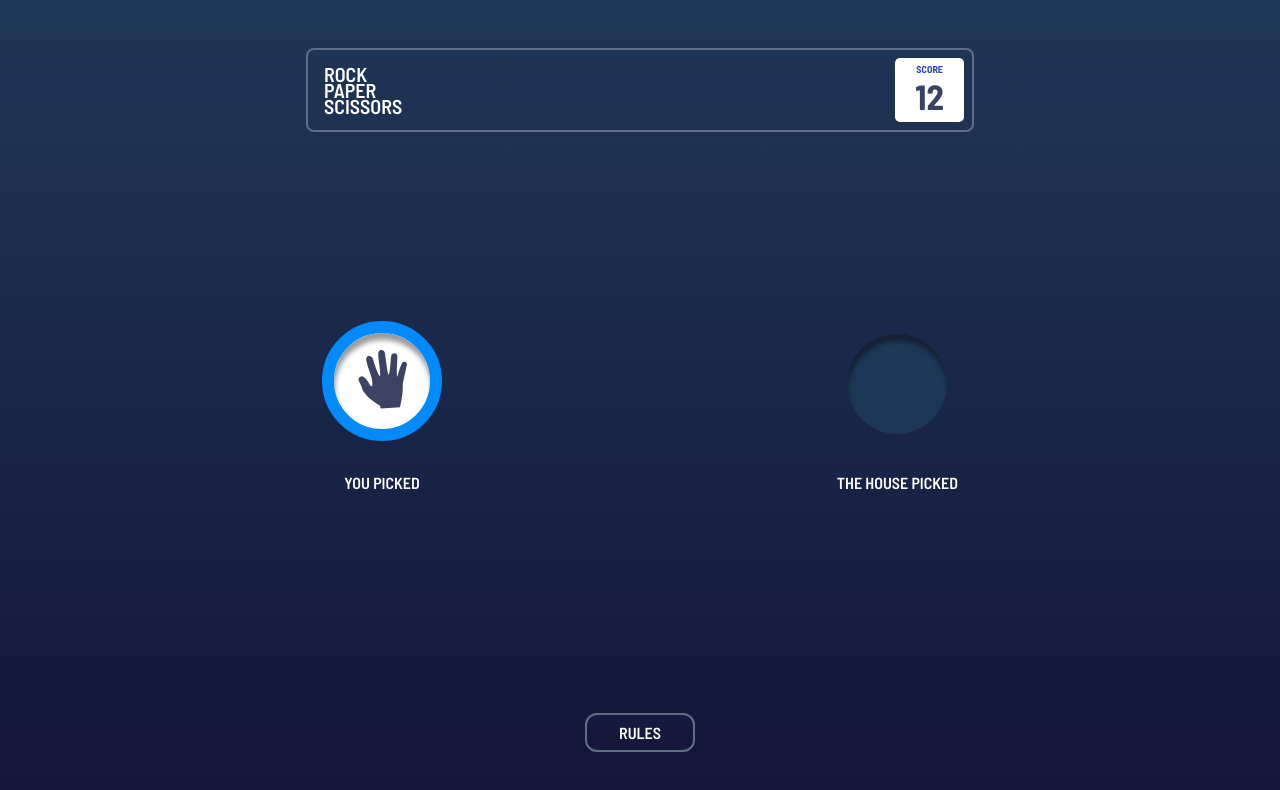
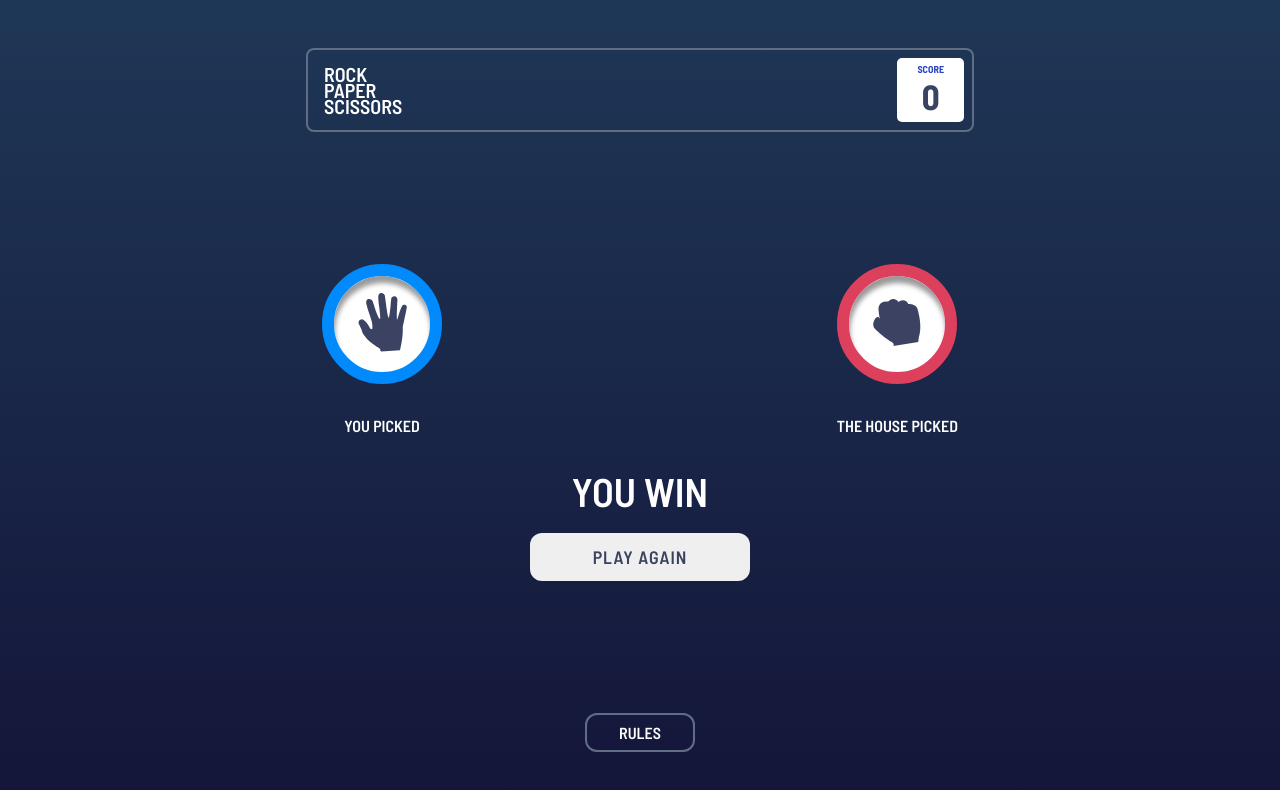
Before and after one commit to Zig94/Rock-Paper-Scissors, a plain HTML site: page index.html in a window 1280 px wide. Both pictures are taken after a click on the button 382 px from the left and 343 px from the top of the page. Drawn offline with Linux system fonts and the light colour scheme.

Commit message:
finished third step

```diff
--- a/css/style.css
+++ b/css/style.css
@@ -142,7 +142,6 @@ body {
 	border-color: var(--paper);
 }
 .rock {
-	margin-top: 0.5em;
 	border-color: var(--rock);
 }
 .scissors {
@@ -153,6 +152,31 @@ body {
     border: none;
     background-color: hsl(214, 47%, 23%);
     margin-top: 1em;
+}
+.win-info {
+	display: flex;
+	flex-direction: column;
+}
+.win-info-text {
+font-size: 4rem;
+}
+.play-again-btn {
+text-transform: uppercase;
+font-size: 1.8rem;
+font-weight: 600;
+padding: .7em 3.5em;
+border: none;
+border-radius: 12px;
+color: var(--dark);
+letter-spacing: 1px;
+margin-top: 1em;
+transition: transform 0.3s;
+}
+.play-again-btn:hover {
+	transform: scale(1.1);
+}
+.play-again-btn:active {
+	transform: scale(1);
 }
 .rules-btn {
 	padding: 0.5em 2em;
@@ -210,7 +234,7 @@ body {
 	border-radius: 50%;
 	background-color: rgb(94, 103, 117, 0.2);
 }
-.win-info {
+.win-modal {
     display: flex;
     align-items: center;
     justify-content: space-evenly;
--- a/index.html
+++ b/index.html
@@ -16,7 +16,7 @@
       <h1 class="game-name">rock <br>paper <br>scissors</h1>
       <div class="score">
         <p>score</p>
-        <p class="points">12</p>
+        <p class="points">0</p>
       </div>
     </div>
 
@@ -28,12 +28,15 @@
           <p class="under-btn hide">you picked</p>
         </div>
         <div class="btn-right">
-          <button class="btn btn-wait hide"></button>
+          <button class="btn btn-wait hide"><img class="img-wait" src="" alt="" class="img"></button>
           <button class="btn scissors game-btn"><img src="./images/icon-scissors.svg" alt="" class="img"></button>
           <p class="under-btn hide">the house picked</p>
         </div>
       </div>
-
+<div class="win-info hide">
+  <p class="win-info-text">you <span class="win-lose">win</span></p>
+  <button class="play-again-btn">play again</button>
+</div>
       <button class="btn rock game-btn"><img src="./images/icon-rock.svg" alt="" class="img"></button>
     </div>
 
@@ -44,17 +47,17 @@
   <div class="modal hide">
     <h2 class="modal-name">rules</h2>
     <div class="modal-box">
-      <div class="win-info">
+      <div class="win-modal">
         <button class="btn modal-btn"><img src="./images/icon-scissors.svg" alt="" class="modal-img"></button>
         <p class="beats">beats</p>
         <button class="btn modal-btn modal-paper"><img src="./images/icon-paper.svg" alt="" class="modal-img"></button>
       </div>
-      <div class="win-info">
+      <div class="win-modal">
         <button class="btn modal-btn modal-paper"><img src="./images/icon-paper.svg" alt="" class="modal-img"></button>
         <p class="beats">beats</p>
         <button class="btn modal-btn"><img src="./images/icon-rock.svg" alt="" class="modal-img"></button>
       </div>
-      <div class="win-info">
+      <div class="win-modal">
         <button class="btn modal-btn"><img src="./images/icon-rock.svg" alt="" class="modal-img"></button>
         <p class="beats">beats</p>
         <button class="btn modal-btn"><img src="./images/icon-scissors.svg" alt="" class="modal-img"></button>
--- a/js/script.js
+++ b/js/script.js
@@ -9,6 +9,13 @@ const waitBtn = document.querySelector('.btn-wait')
 const waitText = document.querySelectorAll('.under-btn')
 const chosenBtn = document.querySelector('.chosen-btn')
 const chosenImg = document.querySelector('.img-chosen')
+const waitImg = document.querySelector('.img-wait')
+const winInfo = document.querySelector('.win-info')
+const winText = document.querySelector('.win-info-text')
+const loseWinText = document.querySelector('.win-lose')
+const points = document.querySelector('.points')
+const btnClasses = ['paper', 'scissors', 'rock']
+const randomNumber = Math.floor(Math.random() * btnClasses.length)
 
 
 const showModal = () => {
@@ -19,13 +26,12 @@ const closeModal = () => {
 	game.classList.toggle('hide')
 	modal.classList.toggle('hide')
 }
-function playGame (e) {
+function playGame() {
 	gameBtn.forEach(btn => {
 		btn.classList.add('hide')
 	})
 	waitBtn.classList.remove('hide')
 	waitText.forEach(text => text.classList.remove('hide'))
-
 	const checkSelectedButton = () => {
 		chosenBtn.classList.remove('hide')
 		if (this.classList.contains('paper')) {
@@ -38,11 +44,41 @@ const checkSelectedButton = () => {
       chosenImg.setAttribute("src", "./images/icon-rock.svg")
      }
 	}
-
 	checkSelectedButton()
+	setTimeout(() => {
+		randomButtonSelect()
+	}, 1000)
+	setTimeout(() => {
+		checkWhoWin()
+	}, 2000)
+}
+const randomButtonSelect = () => {
+	waitBtn.classList.remove('btn-wait')
+	waitBtn.classList.add(btnClasses[randomNumber])
+	if (waitBtn.classList.contains(btnClasses[randomNumber])) {
+		waitImg.setAttribute('src', `./images/icon-${btnClasses[randomNumber]}.svg`)
+	}
+}
+const checkWhoWin = () => {
+  let x = 0
+  if(chosenBtn.classList.contains(btnClasses[randomNumber]) && waitBtn.classList.contains(btnClasses[randomNumber])) {
+    winText.textContent = 'draw'
+  } else if(chosenBtn.classList.contains(btnClasses[0]) && waitBtn.classList.contains(btnClasses[1])){
+    loseWinText.textContent = 'lose'
+  } else if(chosenBtn.classList.contains(btnClasses[0]) && waitBtn.classList.contains(btnClasses[2])){
+    loseWinText.textContent = 'win'
+  } else if(chosenBtn.classList.contains(btnClasses[1]) && waitBtn.classList.contains(btnClasses[2])){
+    loseWinText.textContent = 'lose'
+  } else if(chosenBtn.classList.contains(btnClasses[1]) && waitBtn.classList.contains(btnClasses[0])){
+    loseWinText.textContent = 'win'
+  } else if(chosenBtn.classList.contains(btnClasses[2]) && waitBtn.classList.contains(btnClasses[0])){
+    loseWinText.textContent = 'lose'
+  } else if(chosenBtn.classList.contains(btnClasses[2]) && waitBtn.classList.contains(btnClasses[1])){
+    loseWinText.textContent = 'win'
+  }
+  winInfo.classList.remove('hide')
 }
 
-
-gameBtn.forEach(btn => btn.addEventListener('click',playGame))
+gameBtn.forEach(btn => btn.addEventListener('click', playGame))
 rulesBtn.addEventListener('click', showModal)
 closeModalBtn.addEventListener('click', closeModal)
```
Lines whose indentation alone changed are shown as unchanged.
